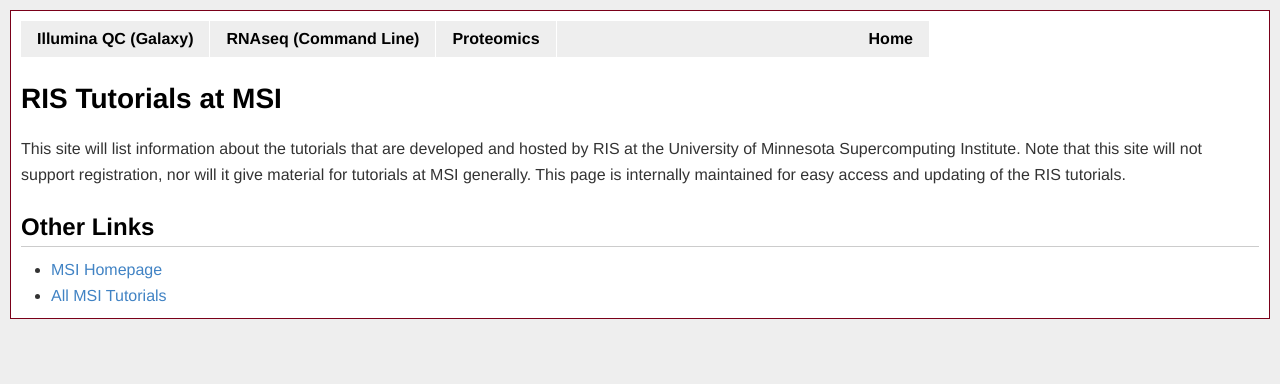
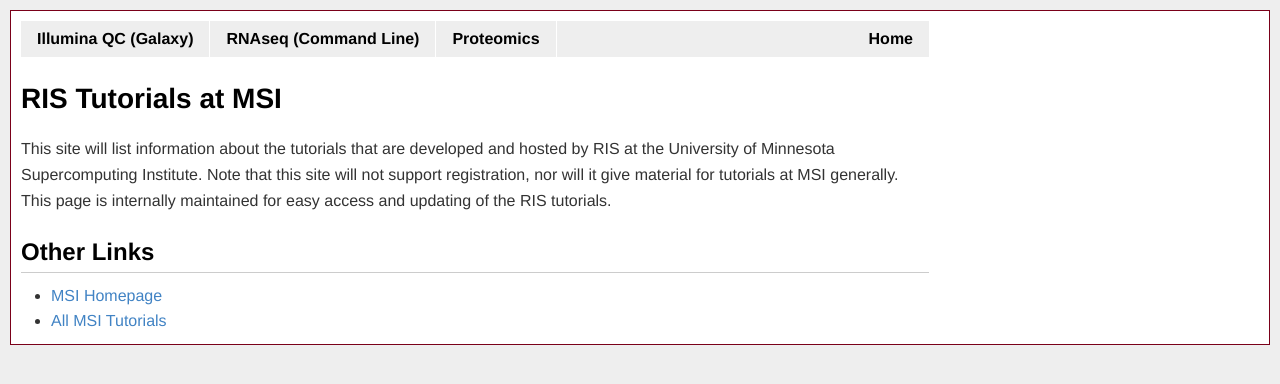
Before and after one commit to msi-ris/Tutorials, a Jekyll site: the page built from index.html, in a window 1280 px wide. Shown: the top 384 px of the page. Built offline with Jekyll 4.4.1, drawn with Linux system fonts in a browser that asks for light colours.

Commit message:
Update layout

```diff
--- a/_layouts/default.html
+++ b/_layouts/default.html
@@ -18,8 +18,8 @@
                     <!-- <li><a href="{{ "/variant" | prepend: site.baseurl }}">Variant Detection</a></li> -->
                     <li style="float:right"><a href="{{ "/" | prepend: site.baseurl }}">Home</a></li>
                 </ul>
+                {{ content }}
             </div>
-            {{ content }}
         </div>
     </body>
 </html>
```
